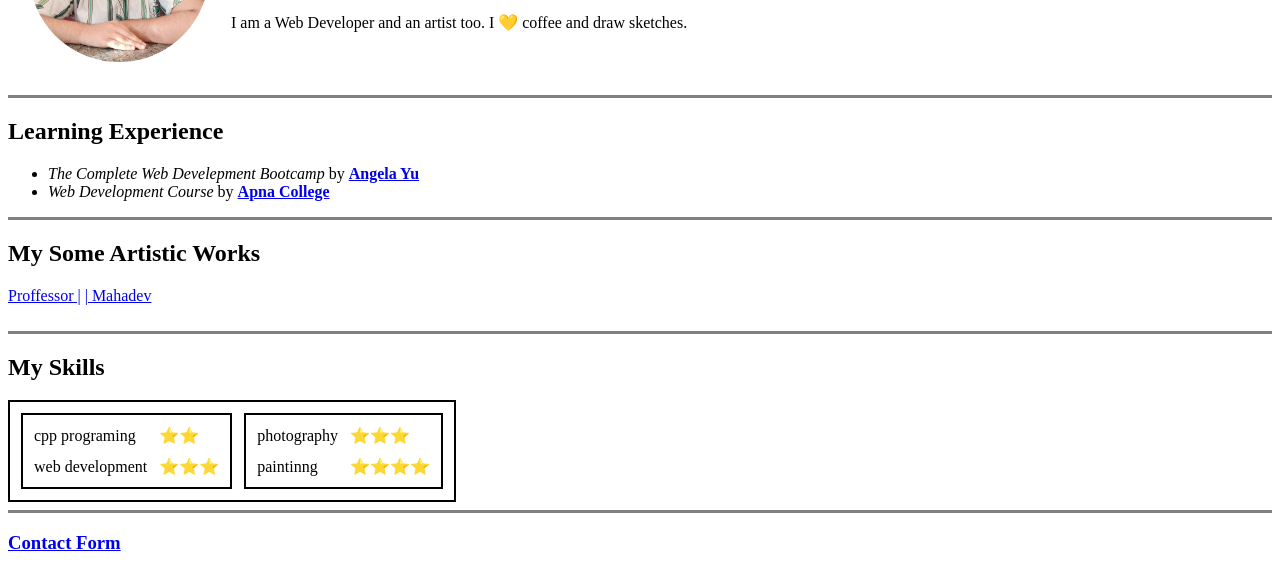
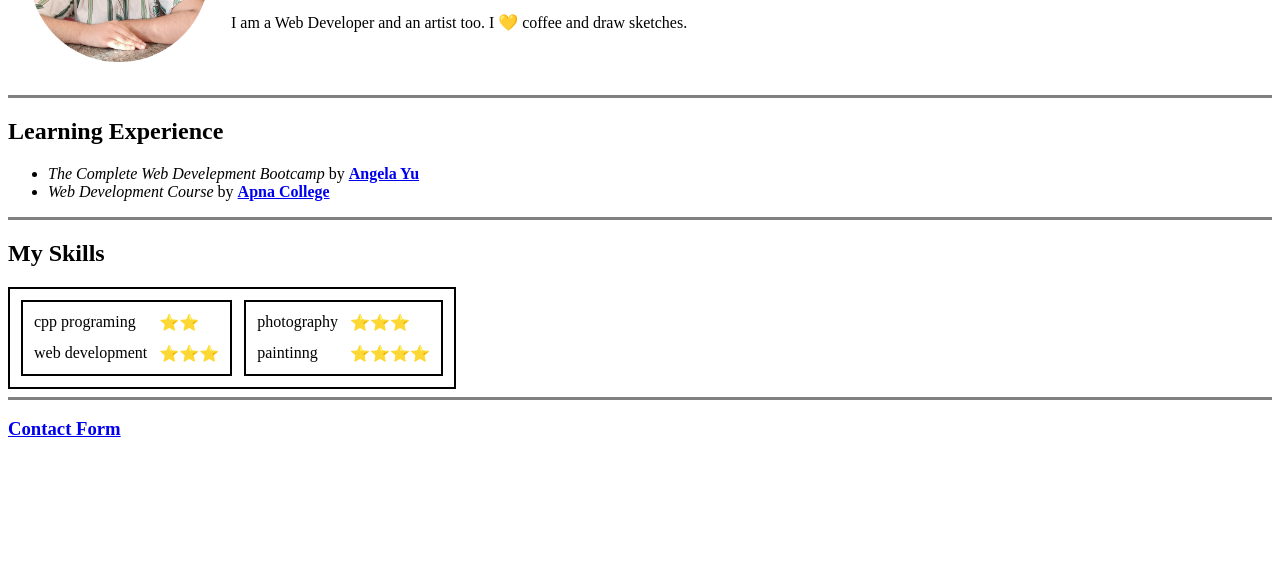
Before and after one commit to arpitgoyal107/cv, a plain HTML site: page index.html in a window 1280 px wide. Shown: the part 147-734 px from the top of the page. Drawn offline with Linux system fonts and the light colour scheme.

Commit message:
intial cv website

```diff
--- a/index.html
+++ b/index.html
@@ -19,11 +19,6 @@
       <li><em>The Complete Web Develepment Bootcamp</em> by <strong><a href="https://uk.linkedin.com/in/angela-yu-963a584b" target="_blank">Angela Yu</a></strong></li>
       <li><em>Web Development Course</em> by <a href="https://www.youtube.com/watch?v=l1EssrLxt7E&list=PLfqMhTWNBTe3H6c9OGXb5_6wcc1Mca52n" target="_blank"><strong>Apna College</strong></a></li>
     </ul>
-    <hr size="3" noshade>
-    <h2>My Some Artistic Works</h2>
-    <a href="https://www.instagram.com/p/CbC86cGpsBn/?hl=en" target="_blank">Proffessor  |</a>
-    <a href="https://www.instagram.com/p/CggDwV4peQF/?hl=en" target="_blank">|  Mahadev</a>
-    <br><br>
     <hr size="3" noshade>
     <h2>My Skills</h2>
     <table cellspacing=10 style="border:2px solid black">
```
